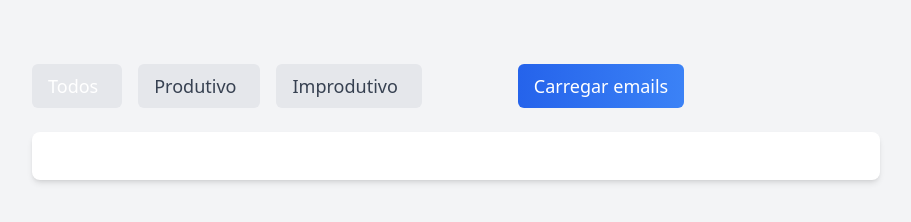
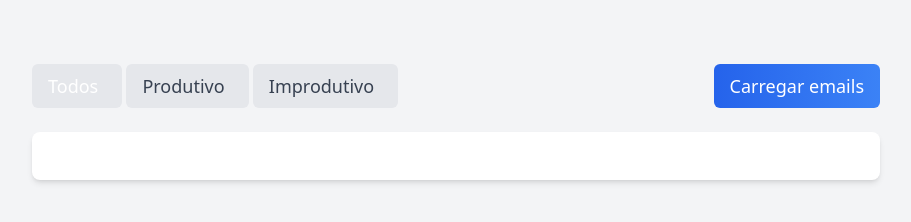
Before and after one commit to Choco02/email-organizer, a plain HTML site: page public/index.html in a window 1280 px wide. Shown: the whole page, without its empty margins (184-1095 px from the left). Drawn offline with nearby package versions, Linux system fonts and the light colour scheme.

Commit message:
refactor: button style only without functionality change

```diff
--- a/public/index.html
+++ b/public/index.html
@@ -11,7 +11,8 @@
 <body class="bg-gray-100 font-sans">
     <div class="max-w-4xl mx-auto p-6 mt-10">
         <!-- Tab buttons -->
-        <div class="flex gap-4">
+        <div class="flex justify-between">
+            <div>
                 <button id="tab-todos"
                     class="py-2 px-4 text-lg font-medium rounded-md bg-gray-200 text-gray-700 hover:bg-gray-300 transition-all duration-200 active:bg-blue-500 active:text-white">
                     Todos <span id="todos-count" class="ml-2 text-sm text-gray-700"></span>
@@ -24,9 +25,9 @@
                     class="py-2 px-4 text-lg font-medium rounded-md bg-gray-200 text-gray-700 hover:bg-gray-300 transition-all duration-200">
                     Improdutivo <span id="improdutivo-count" class="ml-2 text-sm text-gray-700"></span>
                 </button>
-
+            </div>
             <button id="openModalBtn"
-                class="py-2 px-4 text-lg font-medium rounded-md text-gray-700 hover:bg-gray-300 ml-20 text-white bg-gradient-to-r from-blue-600 to-blue-500">
+                class="py-2 px-4 text-lg font-medium rounded-md text-gray-700 hover:bg-gray-300 text-white bg-gradient-to-r from-blue-600 to-blue-500">
                 Carregar emails
             </button>
         </div>
```
Lines whose indentation alone changed are shown as unchanged.
